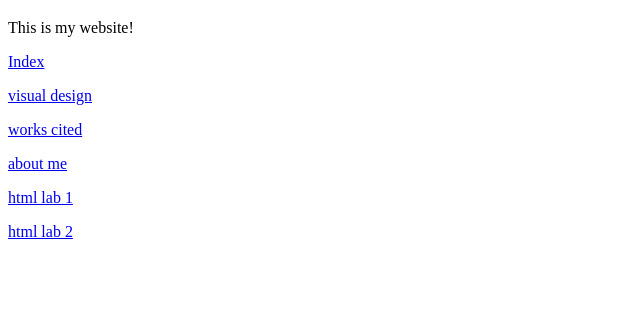
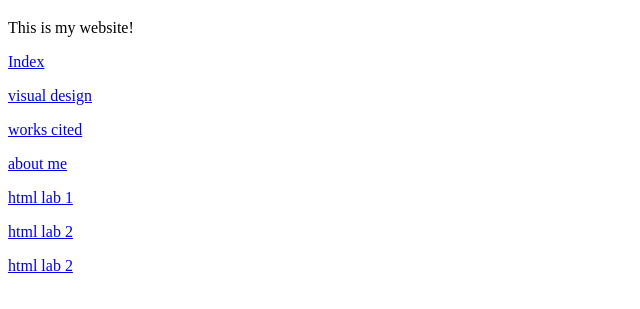
Before and after one commit to jujurich/jujurich.github.io, a plain HTML site: page digitaldesign.html in a window 1280 px wide. Shown: the part 61-370 px from the top of the page, without its empty margins (0-640 px from the left). Drawn offline with Linux system fonts and the light colour scheme.

Commit message:
Update digitaldesign.html

```diff
--- a/digitaldesign.html
+++ b/digitaldesign.html
@@ -27,6 +27,8 @@
 
     </p>      <a href = "html_lab2.html"> html lab 2 </a>   </p>
 
+  </p>      <a href = "html_lab5.html"> html lab 2 </a>   </p>
+
 
   </body>
 </html>
```
